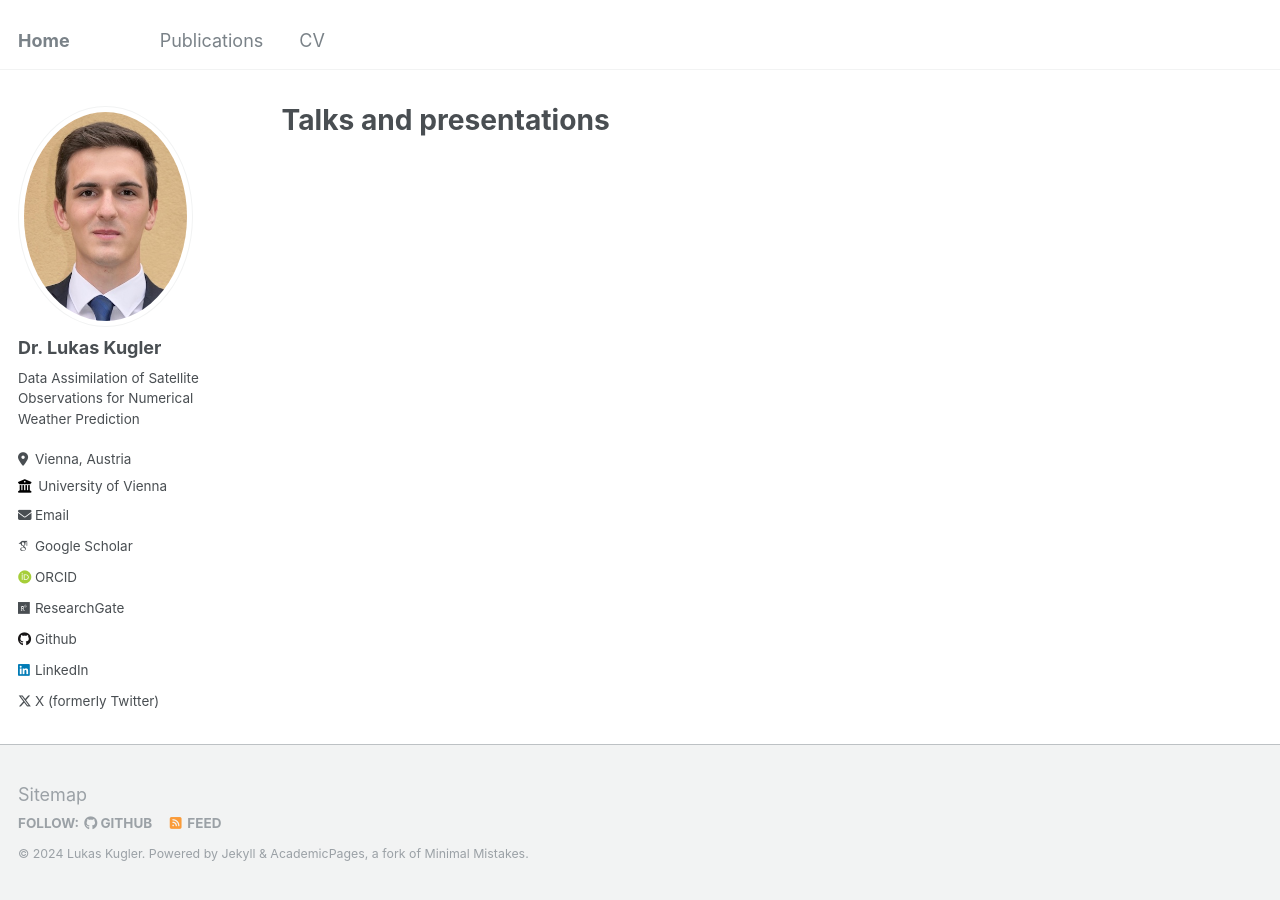
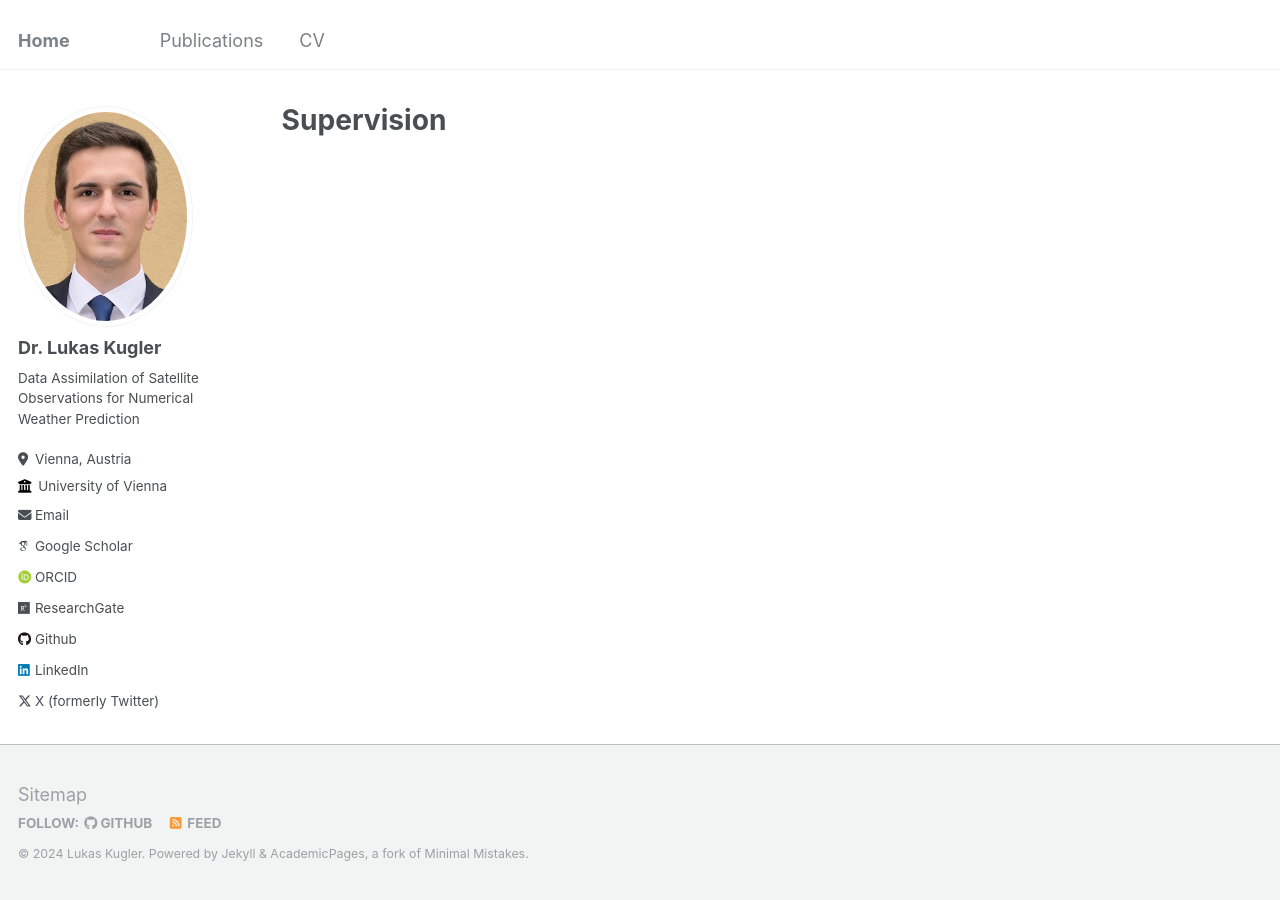
Before and after one commit to lkugler/lkugler.github.io, a Jekyll site: the page built from _pages/supervision.html, in a window 1280 px wide. Built offline with Jekyll 4.4.1, drawn with Linux system fonts in a browser that asks for light colours; some web fonts are replaced.

Commit message:
Update supervision.html

```diff
--- a/_pages/supervision.html
+++ b/_pages/supervision.html
@@ -1,7 +1,7 @@
 ---
 layout: archive
-title: "Talks and presentations"
-permalink: /talks/
+title: "Supervision"
+permalink: /supervision/
 author_profile: true
 ---
 
```
